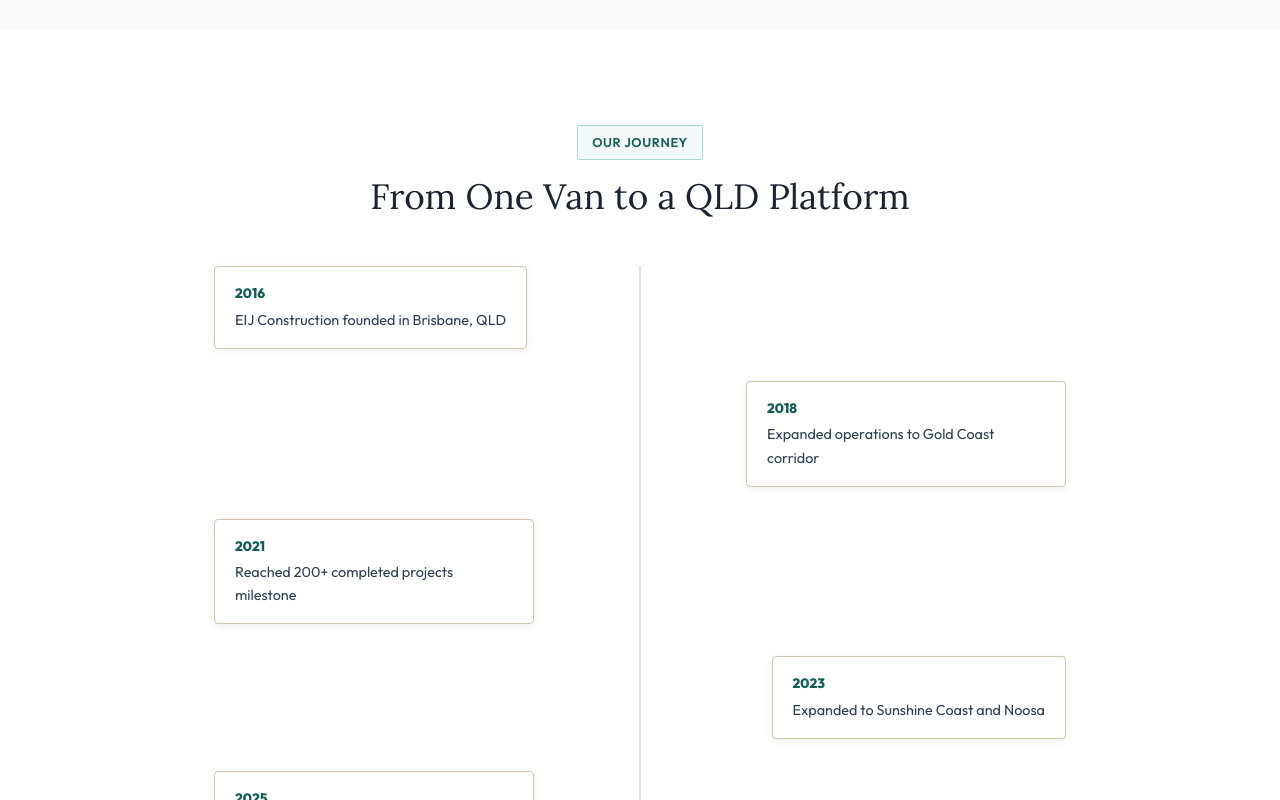
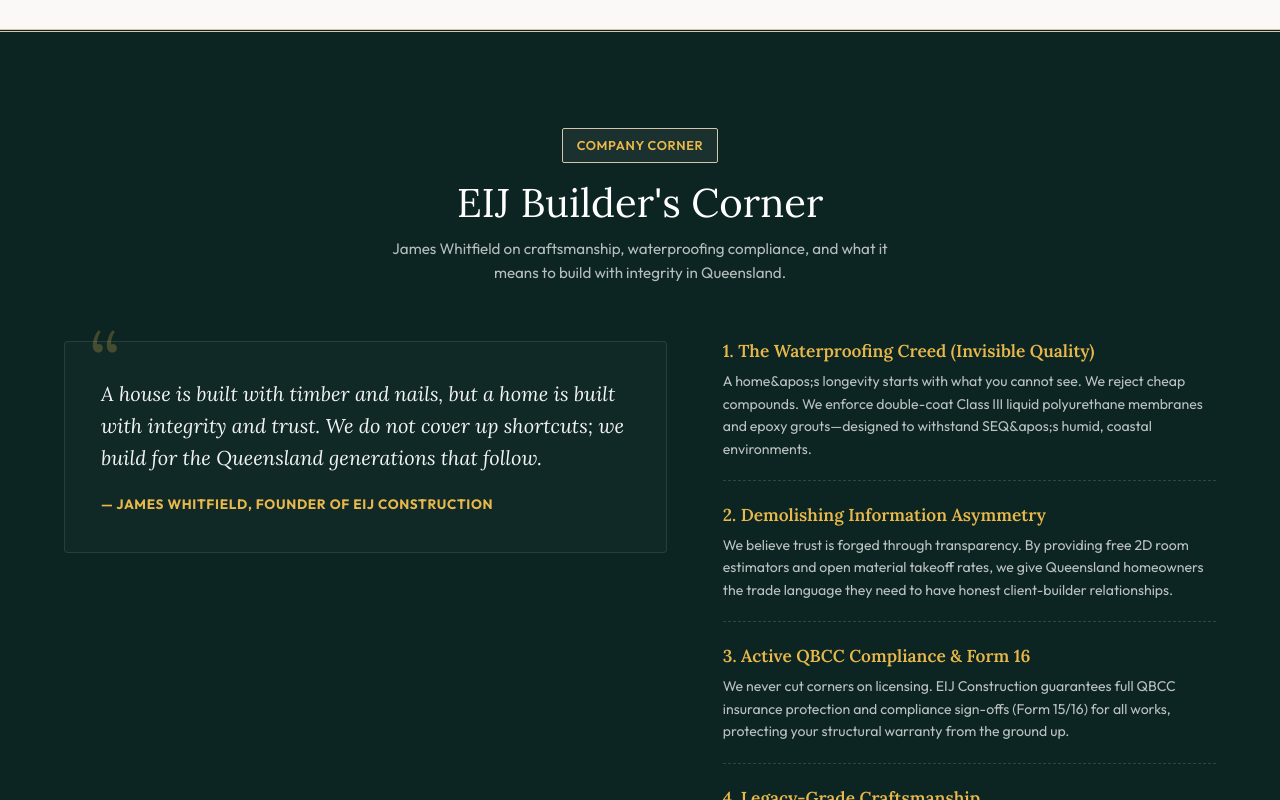
Before and after one commit to eijconstruction0316-cmd/coasthomehub, a Next.js app: page /about in a window 1280 px wide. Shown: the part 1920-2720 px from the top of the page. Built offline with nearby package versions, Linux system fonts and the light colour scheme.

Commit message:
feat: add EIJ Builder's Corner (Company Corner) section to About page detailing James Whitfield's building creeds

```diff
--- a/src/app/about/page.tsx
+++ b/src/app/about/page.tsx
@@ -123,6 +123,75 @@
         </div>
       </section>
 
+      {/* EIJ Builder's Corner: Philosophy & Craft */}
+      <section className="section" style={{ background: "#0c2422", color: "white", borderTop: "3px double var(--sand-300)", borderBottom: "3px double var(--sand-300)" }}>
+        <div className="container-lg">
+          <div style={{ textAlign: "center", marginBottom: 56 }}>
+            <div className="badge" style={{ marginBottom: 16, display: "inline-flex", background: "rgba(255,255,255,0.06)", borderColor: "var(--sand-300)", color: "#e8b84b", borderRadius: 2 }}>
+              Company Corner
+            </div>
+            <h2 style={{ fontSize: "clamp(1.8rem, 4vw, 2.5rem)", fontFamily: "Lora, Georgia, serif", fontWeight: 500, color: "white" }}>
+              EIJ Builder&apos;s Corner
+            </h2>
+            <p style={{ color: "rgba(255,255,255,0.7)", fontSize: "0.95rem", maxWidth: 520, margin: "10px auto 0", fontFamily: "Outfit, sans-serif" }}>
+              James Whitfield on craftsmanship, waterproofing compliance, and what it means to build with integrity in Queensland.
+            </p>
+          </div>
+
+          <div style={{ display: "grid", gridTemplateColumns: "1.1fr 0.9fr", gap: 56, alignItems: "start" }} className="philosophy-grid">
+            {/* Left: blockquote */}
+            <div style={{ background: "rgba(255,255,255,0.02)", border: "1px solid rgba(255,255,255,0.1)", borderRadius: 4, padding: 36, position: "relative" }}>
+              <span style={{ position: "absolute", top: -20, left: 24, fontSize: "5rem", fontFamily: "Lora, serif", color: "var(--gold-light)", lineHeight: 1, opacity: 0.25 }}>“</span>
+              <p style={{ fontFamily: "Lora, Georgia, serif", fontSize: "1.25rem", fontStyle: "italic", lineHeight: 1.6, color: "rgba(255,255,255,0.95)", margin: "0 0 20px 0", position: "relative", zIndex: 1 }}>
+                A house is built with timber and nails, but a home is built with integrity and trust. We do not cover up shortcuts; we build for the Queensland generations that follow.
+              </p>
+              <cite style={{ display: "block", fontSize: "0.85rem", color: "var(--gold-light)", fontWeight: 700, fontStyle: "normal", textTransform: "uppercase", letterSpacing: "0.05em", fontFamily: "Outfit, sans-serif" }}>
+                — James Whitfield, Founder of EIJ Construction
+              </cite>
+            </div>
+
+            {/* Right: Pillars */}
+            <div style={{ display: "flex", flexDirection: "column", gap: 24 }}>
+              {[
+                {
+                  title: "1. The Waterproofing Creed (Invisible Quality)",
+                  desc: "A home&apos;s longevity starts with what you cannot see. We reject cheap compounds. We enforce double-coat Class III liquid polyurethane membranes and epoxy grouts—designed to withstand SEQ&apos;s humid, coastal environments."
+                },
+                {
+                  title: "2. Demolishing Information Asymmetry",
+                  desc: "We believe trust is forged through transparency. By providing free 2D room estimators and open material takeoff rates, we give Queensland homeowners the trade language they need to have honest client-builder relationships."
+                },
+                {
+                  title: "3. Active QBCC Compliance & Form 16",
+                  desc: "We never cut corners on licensing. EIJ Construction guarantees full QBCC insurance protection and compliance sign-offs (Form 15/16) for all works, protecting your structural warranty from the ground up."
+                },
+                {
+                  title: "4. Legacy-Grade Craftsmanship",
+                  desc: "A renovation is a legacy. From flush timber framing tolerances to clean mitered stone waterfall edges, we recruit local carpenters and tilers who take personal pride in every line they cut and joint they seal."
+                }
+              ].map((p) => (
+                <div key={p.title} style={{ borderBottom: "1px dashed rgba(255,255,255,0.15)", paddingBottom: 20 }}>
+                  <h4 style={{ fontFamily: "Lora, Georgia, serif", fontSize: "1.08rem", color: "var(--gold-light)", margin: "0 0 8px 0", fontWeight: 600 }}>
+                    {p.title}
+                  </h4>
+                  <p style={{ fontSize: "0.88rem", color: "rgba(255,255,255,0.72)", lineHeight: 1.6, margin: 0, fontFamily: "Outfit, sans-serif" }}>
+                    {p.desc}
+                  </p>
+                </div>
+              ))}
+            </div>
+          </div>
+        </div>
+        <style dangerouslySetInnerHTML={{ __html: `
+          @media (max-width: 820px) {
+            .philosophy-grid {
+              grid-template-columns: 1fr !important;
+              gap: 40px !important;
+            }
+          }
+        `}} />
+      </section>
+
       {/* Timeline */}
       <section className="section" style={{ background: "white" }}>
         <div className="container-md">
```
